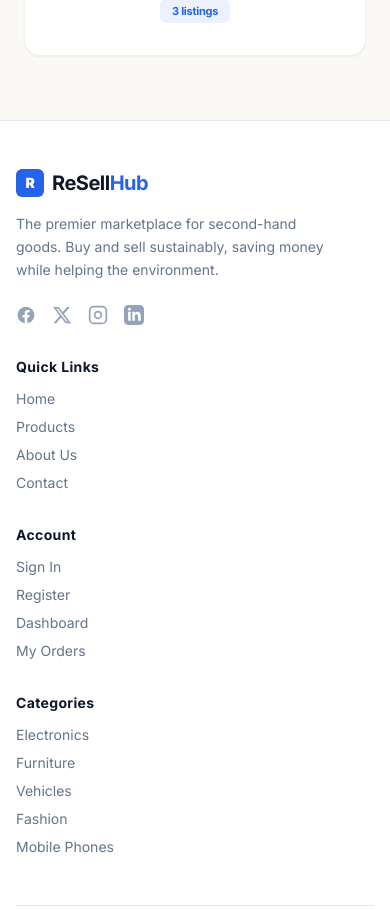
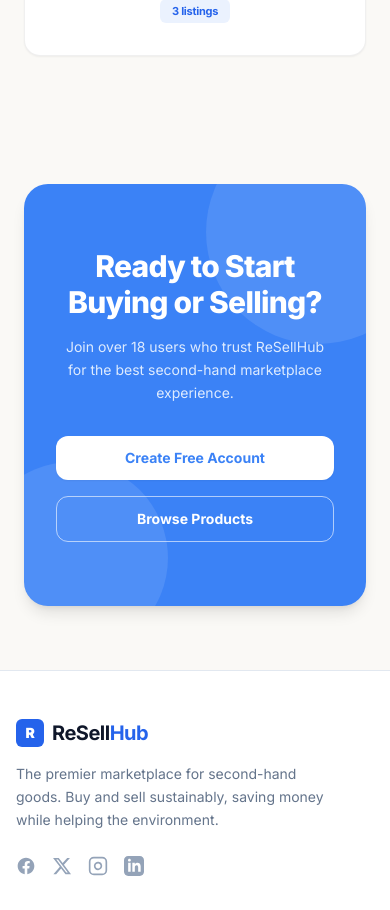
Before and after one commit to Anamulhaque01/ReSell_Hub_Client_Trail, a Next.js app: page / in a window 390 px wide. Shown: the part 6060-6970 px from the top of the page. Built offline with nearby package versions, Linux system fonts and the light colour scheme; no server answers.

Commit message:
CTA Section Added

```diff
--- /dev/null
+++ b/src/components/global/HomeCTA.jsx
@@ -0,0 +1,51 @@
+// src/components/global/HomeCTA.jsx
+"use client";
+
+import { motion } from "framer-motion";
+
+export default function HomeCTA() {
+  return (
+    <section id="ready-cta" className="w-full py-16 bg-[#FAF9F6] dark:bg-[#0B0B0F] transition-colors duration-300">
+      <div className="max-w-6xl mx-auto px-6">
+
+        {/* Blue Banner Box with Corner Circular Overlays */}
+        <motion.div
+          initial={{ opacity: 0, y: 20 }}
+          whileInView={{ opacity: 1, y: 0 }}
+          viewport={{ once: true }}
+          transition={{ duration: 0.5 }}
+          className="relative w-full rounded-3xl bg-[#3B82F6] text-white px-8 py-16 md:py-20 text-center overflow-hidden shadow-lg flex flex-col items-center justify-center"
+        >
+          {/* Subtle Circular Design Accents in Corners */}
+          <div className="absolute -bottom-12 -left-12 w-48 h-48 rounded-full bg-white/10 pointer-events-none" />
+          <div className="absolute -top-16 -right-16 w-56 h-56 rounded-full bg-white/10 pointer-events-none" />
+
+          {/* Main Title & Subtitle Stack */}
+          <div className="relative z-10 max-w-2xl mx-auto space-y-4 mb-8">
+            <h2 className="text-3xl md:text-4xl font-extrabold tracking-tight">
+              Ready to Start Buying or Selling?
+            </h2>
+            <p className="text-sm md:text-base text-blue-50/90 font-normal leading-relaxed max-w-xl mx-auto">
+              Join over 18 users who trust ReSellHub for the best second-hand marketplace experience.
+            </p>
+          </div>
+
+          {/* Action Button Row */}
+          <div className="relative z-10 flex flex-col sm:flex-row items-center justify-center gap-4 w-full sm:w-auto">
+            {/* Primary Action Button */}
+            <button className="w-full sm:w-auto px-6 py-3 bg-white text-[#3B82F6] font-bold text-sm md:text-base rounded-xl hover:bg-blue-50 active:scale-[0.98] transition-all shadow-sm">
+              Create Free Account
+            </button>
+
+            {/* Secondary Action Button */}
+            <button className="w-full sm:w-auto px-6 py-3 bg-transparent text-white border border-white/60 font-bold text-sm md:text-base rounded-xl hover:bg-white/10 active:scale-[0.98] transition-all">
+              Browse Products
+            </button>
+          </div>
+
+        </motion.div>
+
+      </div>
+    </section>
+  );
+}
--- a/src/components/global/HomeClientView.jsx
+++ b/src/components/global/HomeClientView.jsx
@@ -9,13 +9,13 @@ import MarketplaceStats from "./MarketplaceStats";
 import SuccessStories from "./SuccessStories";
 import SustainabilityImpact from "./SustainabilityImpact";
 import TrustedSellers from "./TrustedSellers";
+import HomeCTA from "./HomeCTA";
     // Import your Theme Context hook if needed, but Tailwind's class strategy
     // will automatically pick up changes if your ThemeContext toggles the 'dark' class on the document root.
 
     export default function HomeClientView() {
     return (
         <main className="w-full min-h-screen bg-[#FAF9F6] text-[#1A1A1A] dark:bg-[#121212] dark:text-[#F5F5F5] transition-colors duration-300 overflow-x-hidden">
-
             <Hero></Hero>
             <PopularCategories></PopularCategories>
             <FeaturedProducts></FeaturedProducts>
@@ -23,6 +23,7 @@ import TrustedSellers from "./TrustedSellers";
             <SuccessStories></SuccessStories>
             <SustainabilityImpact></SustainabilityImpact>
             <TrustedSellers></TrustedSellers>
+            <HomeCTA></HomeCTA>
         </main>
     );
     }
```
Lines whose indentation alone changed are shown as unchanged.
